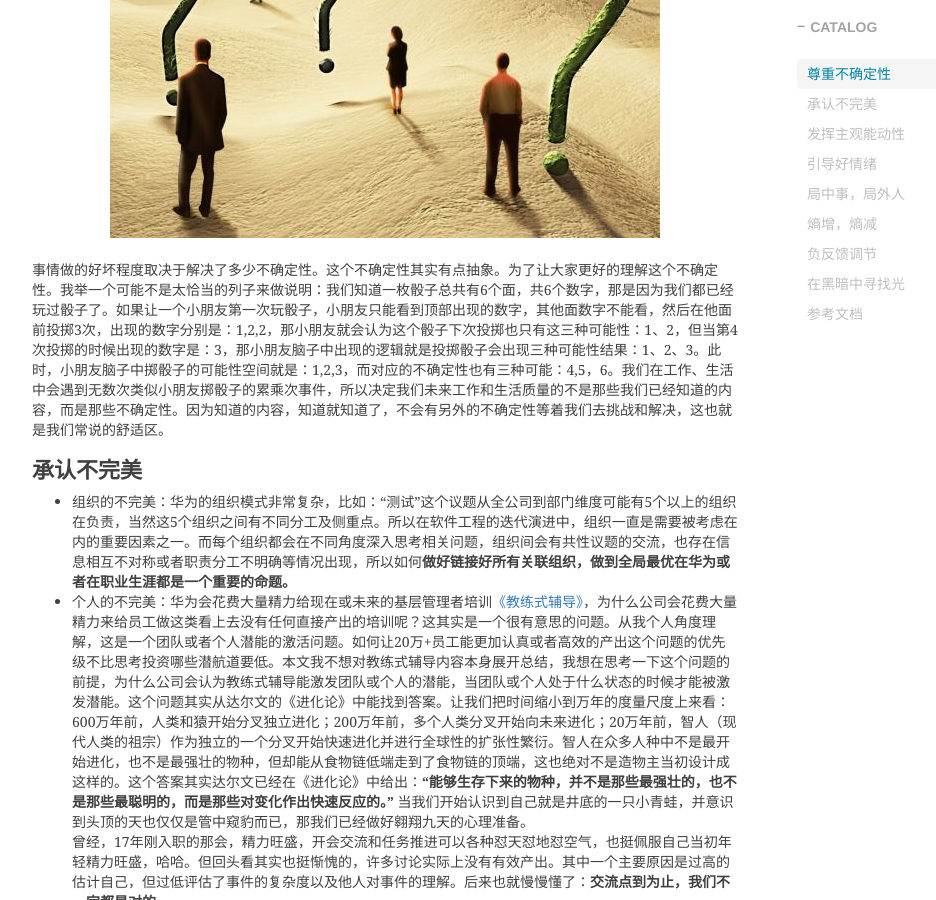
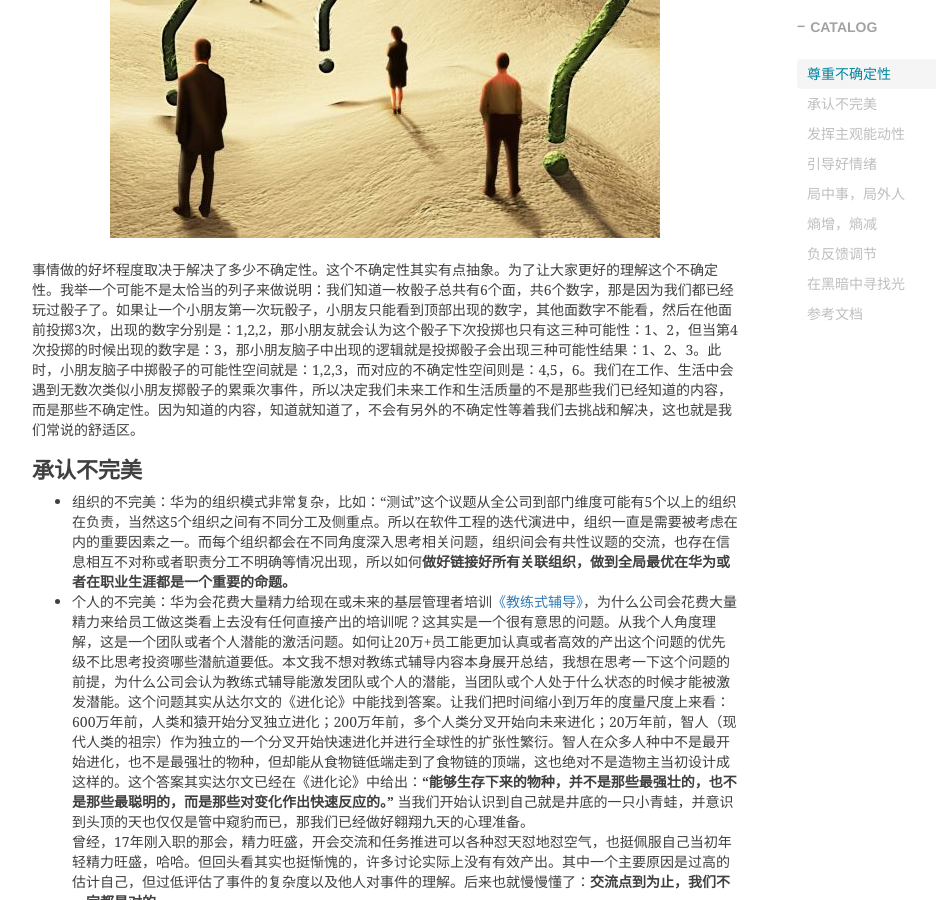
Before and after one commit to shihai1991/shihai1991.github.io, a Jekyll site: the page built from _posts/2023-10-30-在菊厂八年的那些人那些事.md, in a window 1280 px wide and 900 px high, scrolled down 1405 px. Shown: the whole window, without its empty margins (233-1169 px from the left). Built offline with Jekyll 4.4.1, drawn with Linux system fonts in a browser that asks for light colours; nearby versions of some CDN libraries; comment, search, counter and statistics services are not loaded.

Commit message:
Update 2023-10-30-在菊厂八年的那些人那些事.md

```diff
--- a/_posts/2023-10-30-在菊厂八年的那些人那些事.md
+++ b/_posts/2023-10-30-在菊厂八年的那些人那些事.md
@@ -21,7 +21,7 @@ time: '2023.10.30 12:27:00'
 世界的发展和演进充斥着各类不确定性。在软件工程领域中，可以将不确定性理解为软件系统进行敏捷迭代的前提条件。在读研期间，老师给大家介绍敏捷迭代的一句话印象特别深刻，不是老师讲道理讲得太深刻，而是一个理工科老师配上比较生硬的抒情语气，给我带来的反差感太强：“啊，我们要拥抱变化”。工作这些年一直从事软件工程项目，虽然代码没写几行，但对敏捷迭代的本质却有了更深刻的理解。早些年的瀑布迭代开发模式代表的是一种计划经济，这种模式无法对外部需求变化反馈做出及时调整，而敏捷迭代则尊重了这种不确定性，当外部需求发生变化或者设计者对需求理解有更深刻的理解时，开发团队就能对软件系统进行快速迭代以应对外部的变化。所以，软件工程迭代的出发点是先找到最不可能变化的点进行开发以防止系统开发反复返工重造。
 华为云计算在2019年左右经历了软件交付的交付流程变革，从公司的IPD交付模式转换到DevOps模式。通过交付模式的变化来推进效率提升。IPD流程其实就是一种逻辑概念上的流水线，所有设计时间点、开发时间点、测试时间点、交付时间点以及交付验收内容都是明确的，但这种模式在云计算场景下不能快速对市场变化做出反应，因此领导们经过充分讨论决策引入DevOps作业流。但引入了DevOps作业流是否真的带来了质量和效率上的提升？目前还没看到最后的答案，希望在5年内能看到最后的答案。因为华为云计算的业务模式不同于AWS、Azure等云厂家，既有线上销售的云服务，也有线下打包发布的云产品。另外由于2B客户类别和形态各异，研发需求人力管道经常爆满，导致研发团队经常只有Dev，没有Ops，大家确实也更喜欢干Dev的事情，因为Ops的Oncall压力确实更大些。所以这个问题还需要在持续从组织+工程能力+业务形态上继续思考。
 ![不确定性 侵删]({{site.baseurl}}/img/2024/Q1/20240102-不确定性.jpg)
-事情做的好坏程度取决于解决了多少不确定性。这个不确定性其实有点抽象。为了让大家更好的理解这个不确定性。我举一个可能不是太恰当的列子来做说明：我们知道一枚骰子总共有6个面，共6个数字，那是因为我们都已经玩过骰子了。如果让一个小朋友第一次玩骰子，小朋友只能看到顶部出现的数字，其他面数字不能看，然后在他面前投掷3次，出现的数字分别是：1,2,2，那小朋友就会认为这个骰子下次投掷也只有这三种可能性：1、2，但当第4次投掷的时候出现的数字是：3，那小朋友脑子中出现的逻辑就是投掷骰子会出现三种可能性结果：1、2、3。此时，小朋友脑子中掷骰子的可能性空间就是：1,2,3，而对应的不确定性也有三种可能：4,5，6。我们在工作、生活中会遇到无数次类似小朋友掷骰子的累乘次事件，所以决定我们未来工作和生活质量的不是那些我们已经知道的内容，而是那些不确定性。因为知道的内容，知道就知道了，不会有另外的不确定性等着我们去挑战和解决，这也就是我们常说的舒适区。
+事情做的好坏程度取决于解决了多少不确定性。这个不确定性其实有点抽象。为了让大家更好的理解这个不确定性。我举一个可能不是太恰当的列子来做说明：我们知道一枚骰子总共有6个面，共6个数字，那是因为我们都已经玩过骰子了。如果让一个小朋友第一次玩骰子，小朋友只能看到顶部出现的数字，其他面数字不能看，然后在他面前投掷3次，出现的数字分别是：1,2,2，那小朋友就会认为这个骰子下次投掷也只有这三种可能性：1、2，但当第4次投掷的时候出现的数字是：3，那小朋友脑子中出现的逻辑就是投掷骰子会出现三种可能性结果：1、2、3。此时，小朋友脑子中掷骰子的可能性空间就是：1,2,3，而对应的不确定性空间则是：4,5，6。我们在工作、生活中会遇到无数次类似小朋友掷骰子的累乘次事件，所以决定我们未来工作和生活质量的不是那些我们已经知道的内容，而是那些不确定性。因为知道的内容，知道就知道了，不会有另外的不确定性等着我们去挑战和解决，这也就是我们常说的舒适区。
 
 # 承认不完美
 - 组织的不完美：华为的组织模式非常复杂，比如：“测试”这个议题从全公司到部门维度可能有5个以上的组织在负责，当然这5个组织之间有不同分工及侧重点。所以在软件工程的迭代演进中，组织一直是需要被考虑在内的重要因素之一。而每个组织都会在不同角度深入思考相关问题，组织间会有共性议题的交流，也存在信息相互不对称或者职责分工不明确等情况出现，所以如何**做好链接好所有关联组织，做到全局最优在华为或者在职业生涯都是一个重要的命题。**
```
